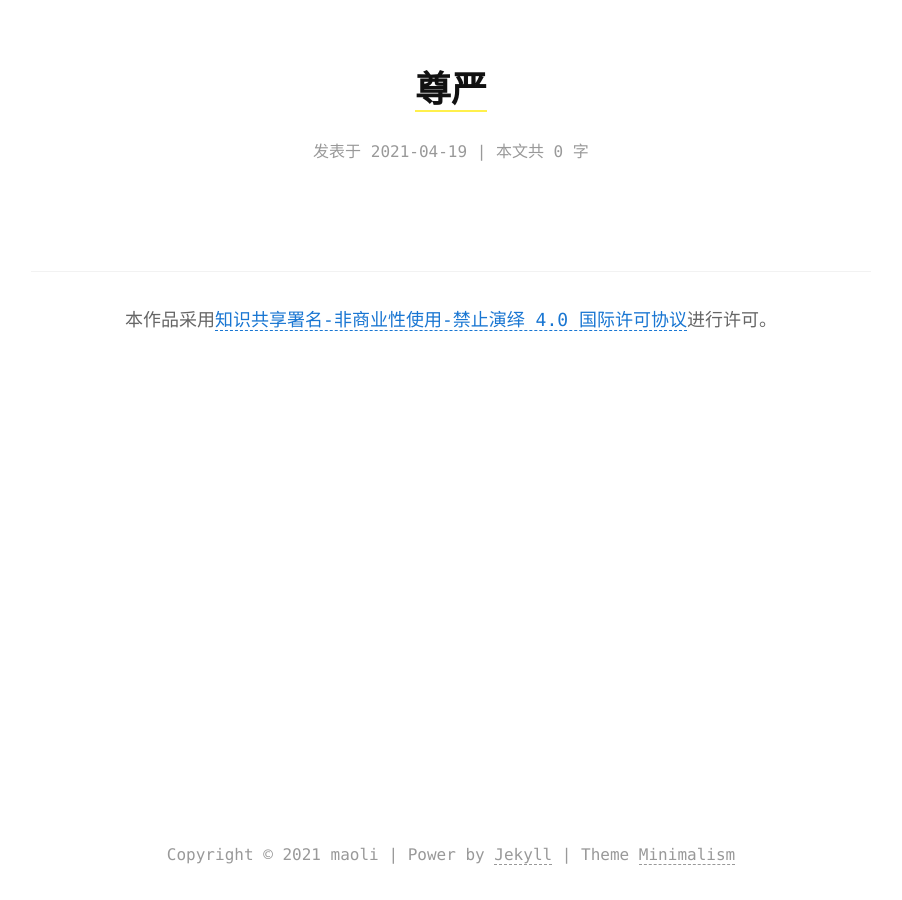
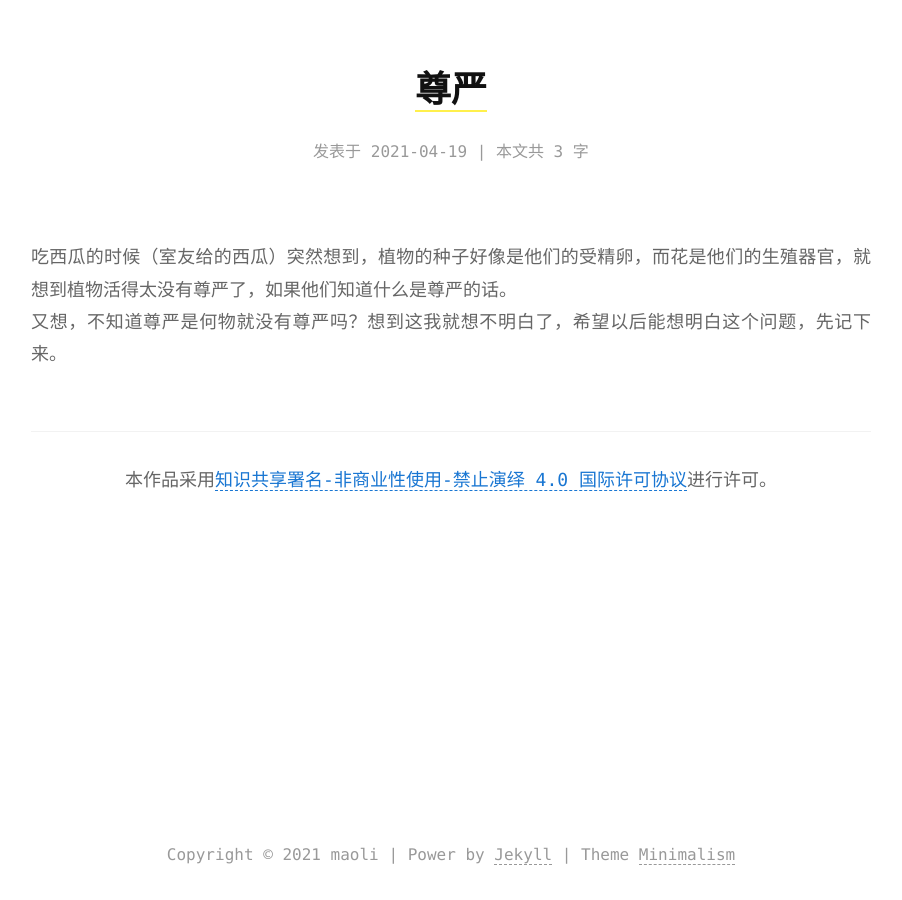
Before and after one commit to mao-li/mao-li.github.io, a Jekyll site: the page built from _posts/2021-04-19-尊严.md, in a window 1280 px wide. Shown: the whole page, without its empty margins (189-1091 px from the left). Built offline with Jekyll 4.4.1, drawn with Linux system fonts in a browser that asks for light colours.

Commit message:
Update 2021-04-19-尊严.md

```diff
--- a/_posts/2021-04-19-尊严.md
+++ b/_posts/2021-04-19-尊严.md
@@ -1,7 +1,9 @@
 ---
 title: 尊严
 date:  2021-04-19 15:15:51 +0800
-category:
+category: 散文
 tags:
-excerpt:
+excerpt: 关于尊严
 ---
+吃西瓜的时候（室友给的西瓜）突然想到，植物的种子好像是他们的受精卵，而花是他们的生殖器官，就想到植物活得太没有尊严了，如果他们知道什么是尊严的话。
+又想，不知道尊严是何物就没有尊严吗？想到这我就想不明白了，希望以后能想明白这个问题，先记下来。
```
